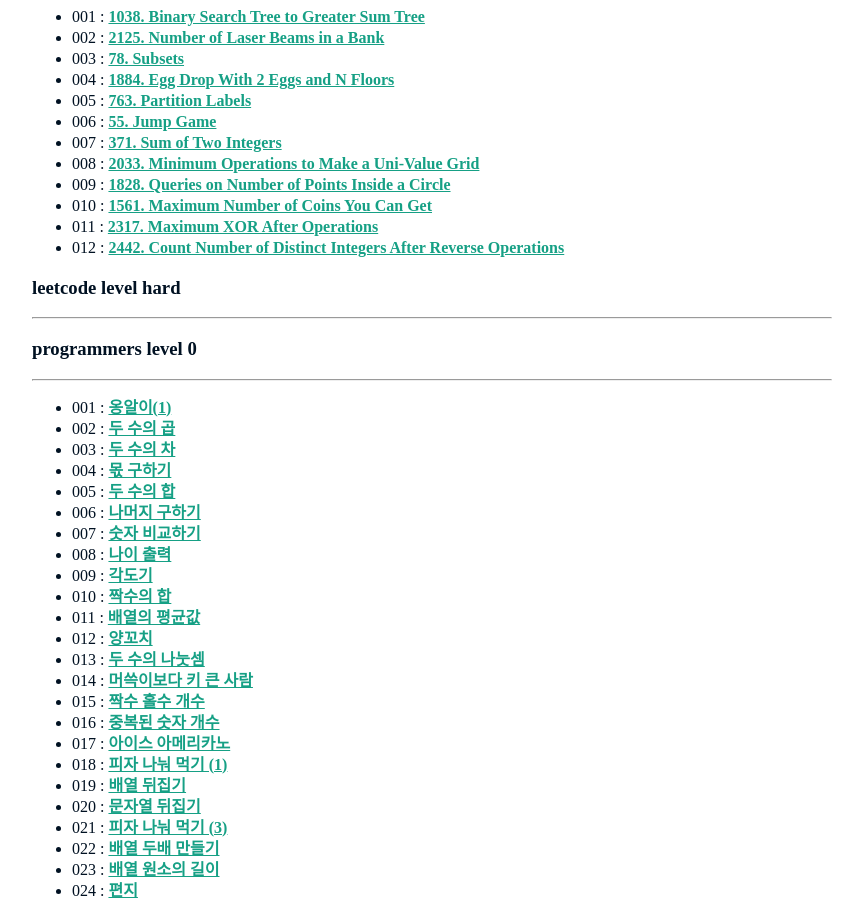
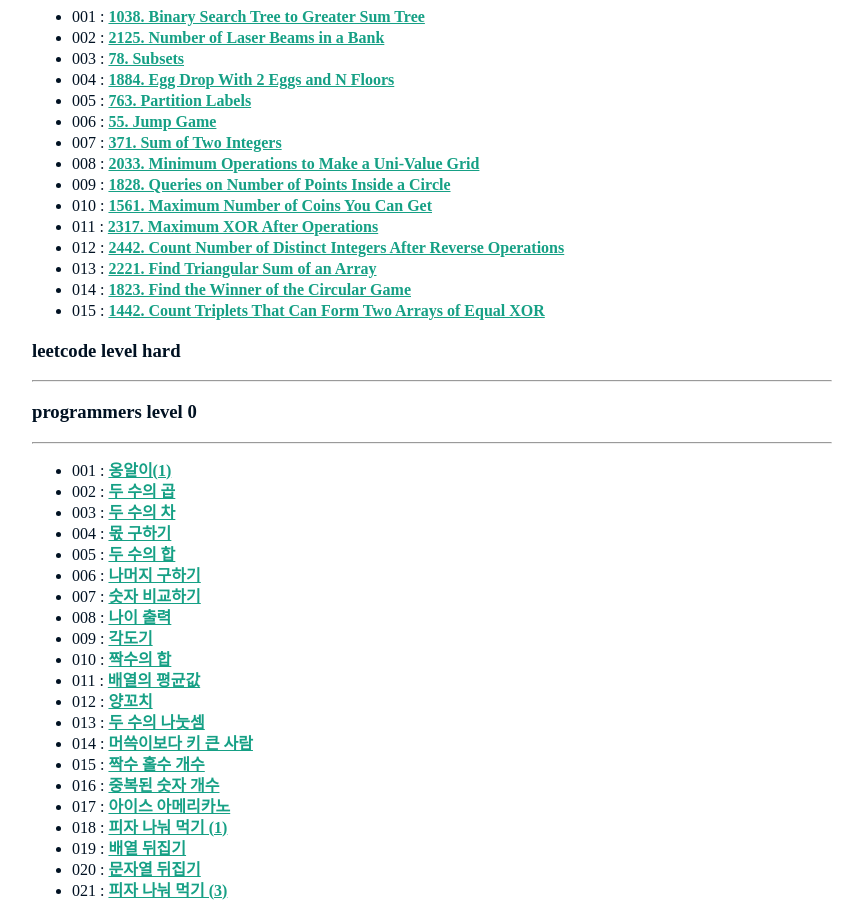
Before and after one commit to nimkoes/portfolio, a Jekyll site: the page built from _posts/2021-04-30-Algorithm-Problem.md, in a window 1280 px wide and 900 px high, scrolled down 532 px. Shown: the whole window, without its empty margins (208-1071 px from the left). Built offline with Jekyll 4.4.1, drawn with Linux system fonts in a browser that asks for light colours.

Commit message:
mod post

```diff
--- a/_posts/2021-04-30-Algorithm-Problem.md
+++ b/_posts/2021-04-30-Algorithm-Problem.md
@@ -35,6 +35,9 @@
 - 010 : [**<u>1561. Maximum Number of Coins You Can Get</u>**][link_lc_level_medium_010]
 - 011 : [**<u>2317. Maximum XOR After Operations</u>**][link_lc_level_medium_011]
 - 012 : [**<u>2442. Count Number of Distinct Integers After Reverse Operations</u>**][link_lc_level_medium_012]
+- 013 : [**<u>2221. Find Triangular Sum of an Array</u>**][link_lc_level_medium_013]
+- 014 : [**<u>1823. Find the Winner of the Circular Game</u>**][link_lc_level_medium_014]
+- 015 : [**<u>1442. Count Triplets That Can Form Two Arrays of Equal XOR</u>**][link_lc_level_medium_015]
 
 
 ### leetcode level hard
@@ -302,6 +305,9 @@
 [link_lc_level_medium_010]:https://github.com/nimkoes/Algorithm_Solutions/blob/master/src/com/nimkoes/leetcode/medium/Solution_010.java
 [link_lc_level_medium_011]:https://github.com/nimkoes/Algorithm_Solutions/blob/master/src/com/nimkoes/leetcode/medium/Solution_011.java
 [link_lc_level_medium_012]:https://github.com/nimkoes/Algorithm_Solutions/blob/master/src/com/nimkoes/leetcode/medium/Solution_012.java
+[link_lc_level_medium_013]:https://github.com/nimkoes/Algorithm_Solutions/blob/master/src/com/nimkoes/leetcode/medium/Solution_013.java
+[link_lc_level_medium_014]:https://github.com/nimkoes/Algorithm_Solutions/blob/master/src/com/nimkoes/leetcode/medium/Solution_014.java
+[link_lc_level_medium_015]:https://github.com/nimkoes/Algorithm_Solutions/blob/master/src/com/nimkoes/leetcode/medium/Solution_015.java
 
 [link_level_0_001]:https://github.com/nimkoes/Algorithm_Solutions/blob/master/src/com/nimkoes/programmers/level0/Solution_001.java
 [link_level_0_002]:https://github.com/nimkoes/Algorithm_Solutions/blob/master/src/com/nimkoes/programmers/level0/Solution_002.java
```
